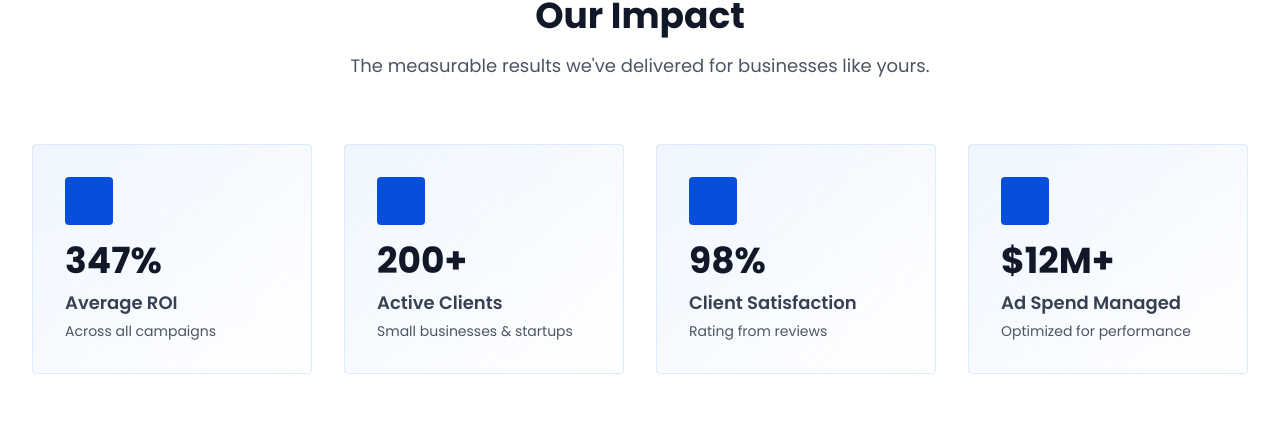
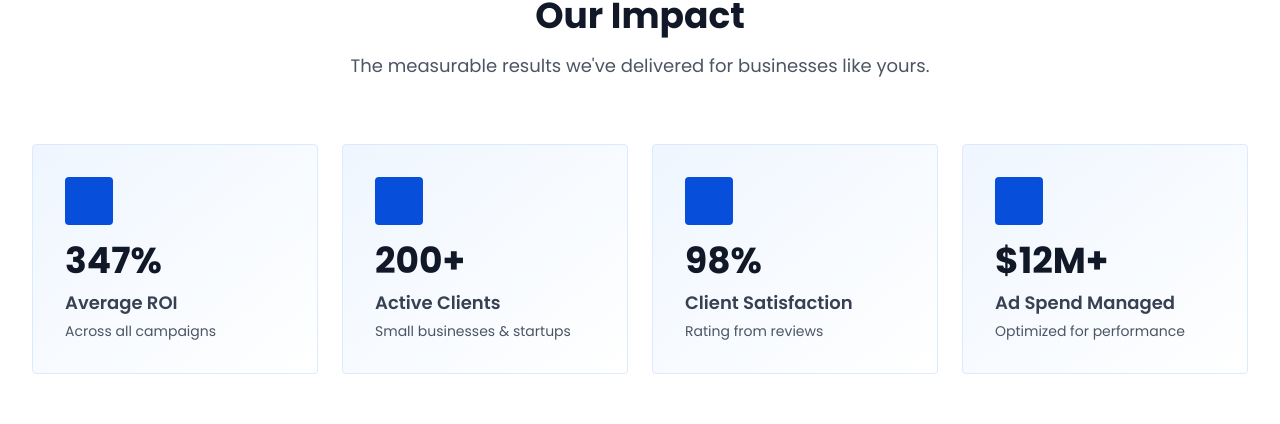
Before and after one commit to arrowaydigital/Arroway, a React (Vite) app: page /results in a window 1280 px wide. Shown: the part 420-844 px from the top of the page. Built offline with nearby package versions, Linux system fonts and the light colour scheme.

Commit message:
Update ResultsPage.tsx

```diff
--- a/src/pages/ResultsPage.tsx
+++ b/src/pages/ResultsPage.tsx
@@ -165,7 +165,7 @@ export function ResultsPage() {
                 </div>
               </FadeInSection>
 
-              <div className="grid grid-cols-1 sm:grid-cols-2 lg:grid-cols-4 gap-6 sm:gap-8">
+              <div className="grid grid-cols-1 sm:grid-cols-2 lg:grid-cols-4 gap-4 sm:gap-6">
                 {metrics.map((metric, index) => (
                   <FadeInSection key={metric.label} delay={index * 0.1}>
                     <motion.div
@@ -204,7 +204,7 @@ export function ResultsPage() {
                 </div>
               </FadeInSection>
 
-              <div className="grid grid-cols-1 lg:grid-cols-2 gap-8 mb-16">
+              <div className="grid grid-cols-1 md:grid-cols-2 gap-6 mb-12 sm:mb-16">
                 {detailedCaseStudies.map((study, index) => (
                   <FadeInSection key={study.id} delay={index * 0.1}>
                     <motion.div
@@ -308,7 +308,7 @@ export function ResultsPage() {
                 </div>
               </FadeInSection>
 
-              <div className="grid grid-cols-1 md:grid-cols-3 gap-8">
+              <div className="grid grid-cols-1 sm:grid-cols-2 md:grid-cols-3 gap-6">
                 {testimonials.map((testimonial, index) => (
                   <FadeInSection key={index} delay={index * 0.1}>
                     <motion.div
```
